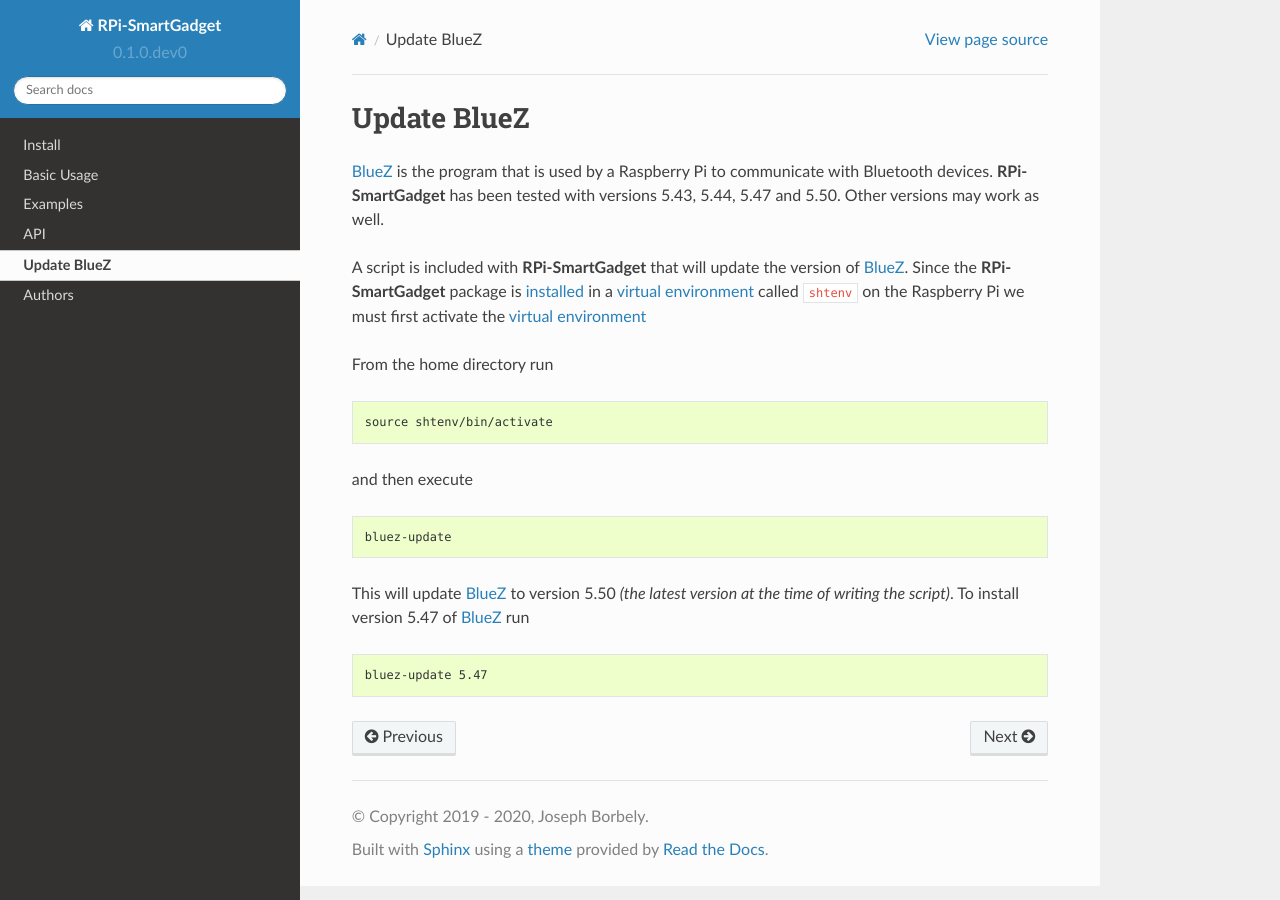
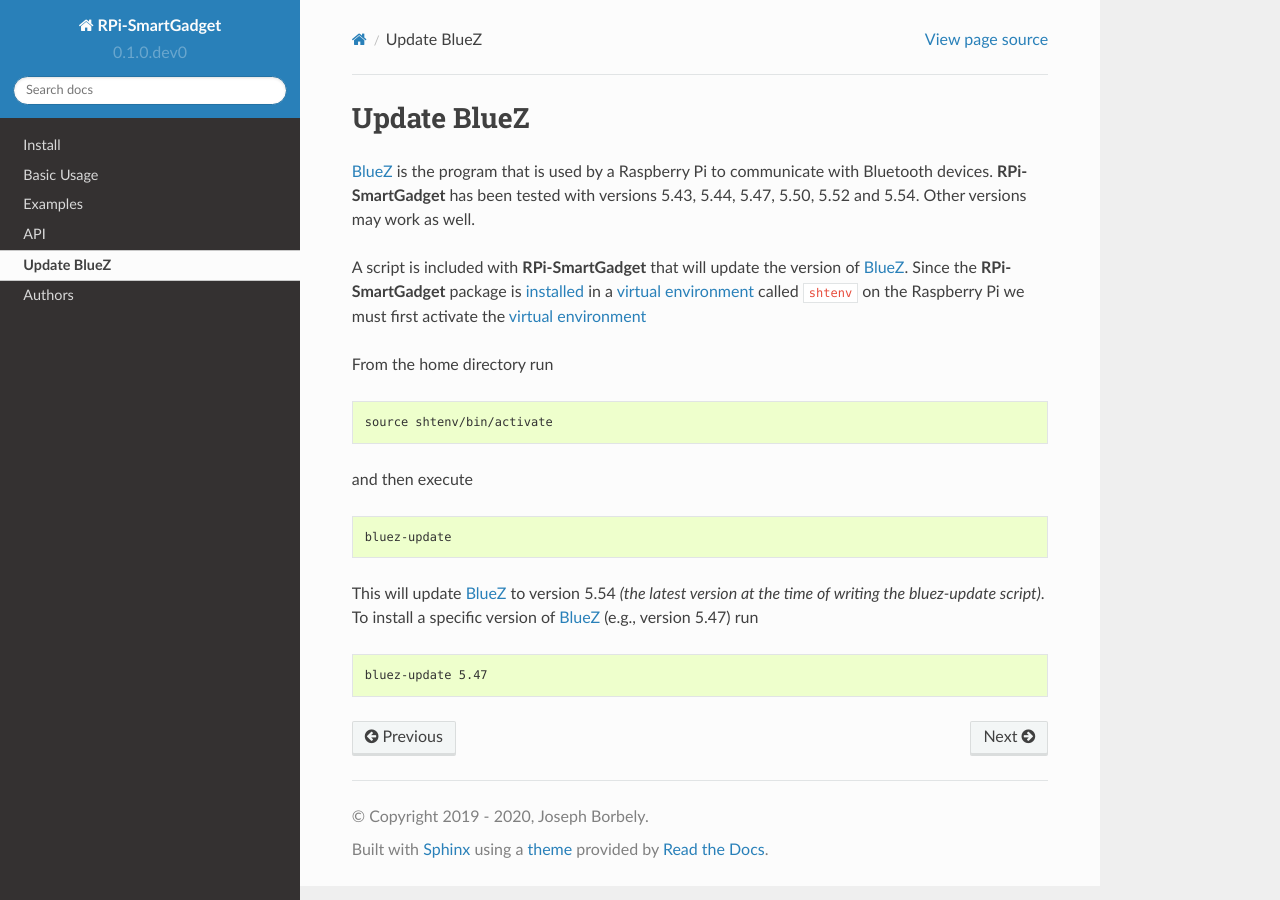
Before and after one commit to MSLNZ/rpi-smartgadget, a Sphinx documentation site: the page built from docs/update_bluez.rst, in a window 1280 px wide. Built offline with Sphinx 7.4.7 and the Read the Docs theme 2.0.0, drawn with Linux system fonts in a browser that asks for light colours; pages that are not in the unit, such as notebooks, are missing from menus.

Commit message:
test with Bluez 5.52 and 5.54

```diff
--- a/docs/update_bluez.rst
+++ b/docs/update_bluez.rst
@@ -5,8 +5,8 @@
 ============
 
 BlueZ_ is the program that is used by a Raspberry Pi to communicate with Bluetooth devices.
-**RPi-SmartGadget** has been tested with versions 5.43, 5.44, 5.47 and 5.50. Other versions
-may work as well.
+**RPi-SmartGadget** has been tested with versions 5.43, 5.44, 5.47, 5.50, 5.52 and 5.54.
+Other versions may work as well.
 
 A script is included with **RPi-SmartGadget** that will update the version of BlueZ_.
 Since the **RPi-SmartGadget** package is :ref:`installed <rpi-smartgadget-install>` in a
@@ -25,8 +25,8 @@
 
    bluez-update
 
-This will update BlueZ_ to version 5.50 *(the latest version at the time of writing the script)*.
-To install version 5.47 of BlueZ_ run
+This will update BlueZ_ to version 5.54 *(the latest version at the time of writing the bluez-update script)*.
+To install a specific version of BlueZ_ (e.g., version 5.47) run
 
 .. code-block:: console
 
```
Also changed, not shown: 1 other file.
